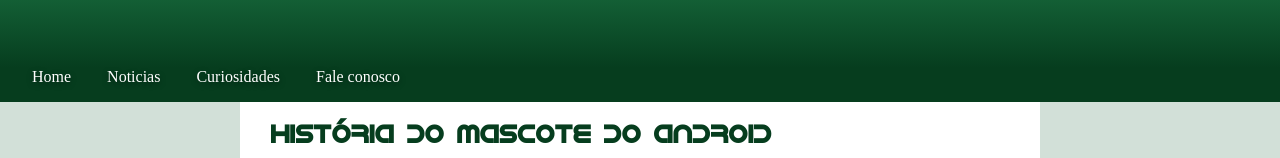
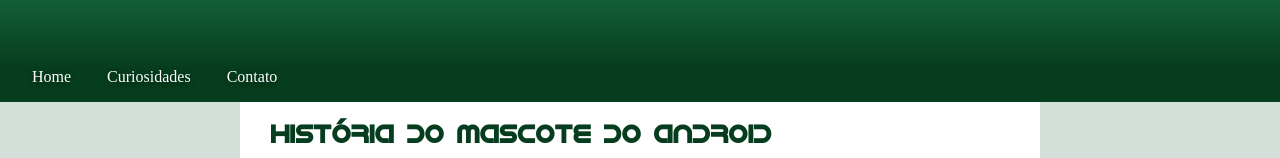
Before and after one commit to ArthurVieiraRebelo/PROJETOS, a plain HTML site: page Desafio G.G/index.html in a window 1280 px wide. Shown: the part 146-304 px from the top of the page. Drawn offline with Linux system fonts and the light colour scheme; files whose address does not match are found by name.

Commit message:
troca no header

```diff
--- a/Desafio G.G/index.html
+++ b/Desafio G.G/index.html
@@ -16,9 +16,8 @@
     </header>
     <nav>
         <a id="link1" href="#">Home</a>
-        <a href="#">Noticias</a>
         <a href="#">Curiosidades</a>
-        <a href="#">Fale conosco</a>
+        <a href="#">Contato</a>
     </nav>
     <main>
         <article>
```
